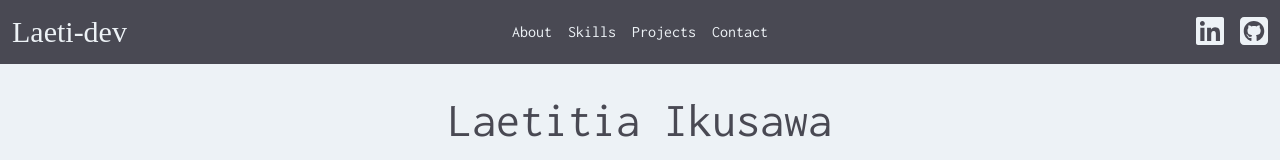
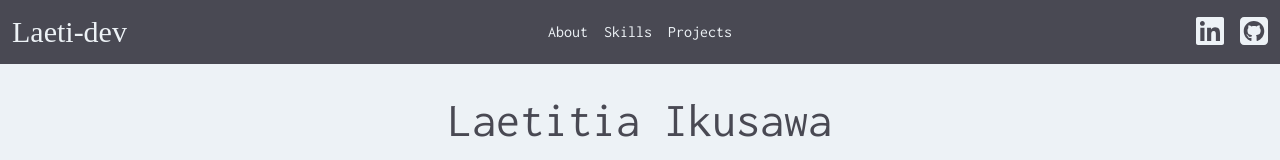
Before and after one commit to Laeti-dev/react-portfolio, a React (Create React App) app: page / in a window 1280 px wide. Shown: the top 160 px of the page. Built offline with nearby package versions, Linux system fonts and the light colour scheme; a web font is replaced by a local one.

Commit message:
comment form part

```diff
--- a/src/components/Header/index.jsx
+++ b/src/components/Header/index.jsx
@@ -19,7 +19,7 @@ export default function Header() {
               ["About", "/about"],
               ["Skills", "/skills"],
               ["Projects", "/projects"],
-              ["Contact", "/contact"],
+              // ["Contact", "/contact"],
             ].map(([title, url]) => (
                 <Link to={url} className="hover:text-active-color">{title}</Link>
             ))}
--- a/src/index.jsx
+++ b/src/index.jsx
@@ -23,7 +23,7 @@ const rootElement = document.getElementById('root');
             <Route path="about" element={<About />} />
             <Route path="skills" element={<Skills />} />
             <Route path='projects' element={<Projects />} />
-            <Route path="contact" element={<Contact />} />
+            {/* <Route path="contact" element={<Contact />} /> */}
         </Routes>
         <Footer />
 
```
